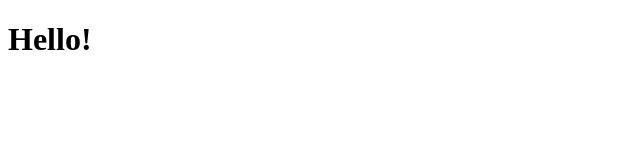
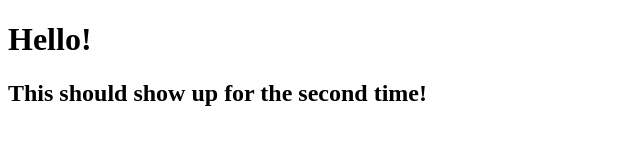
Before and after one commit to jerryko01/demo-repo, a plain HTML site: page index.html in a window 1280 px wide. Shown: the whole page, without its empty margins (0-640 px from the left). Drawn offline with Linux system fonts and the light colour scheme.

Commit message:
second try
second try description

```diff
--- a/index.html
+++ b/index.html
@@ -9,6 +9,7 @@
 
 <body>
     <h1>Hello!</h1>
+    <h2>This should show up for the second time!</h2>
 </body>
 
 </html>
```
